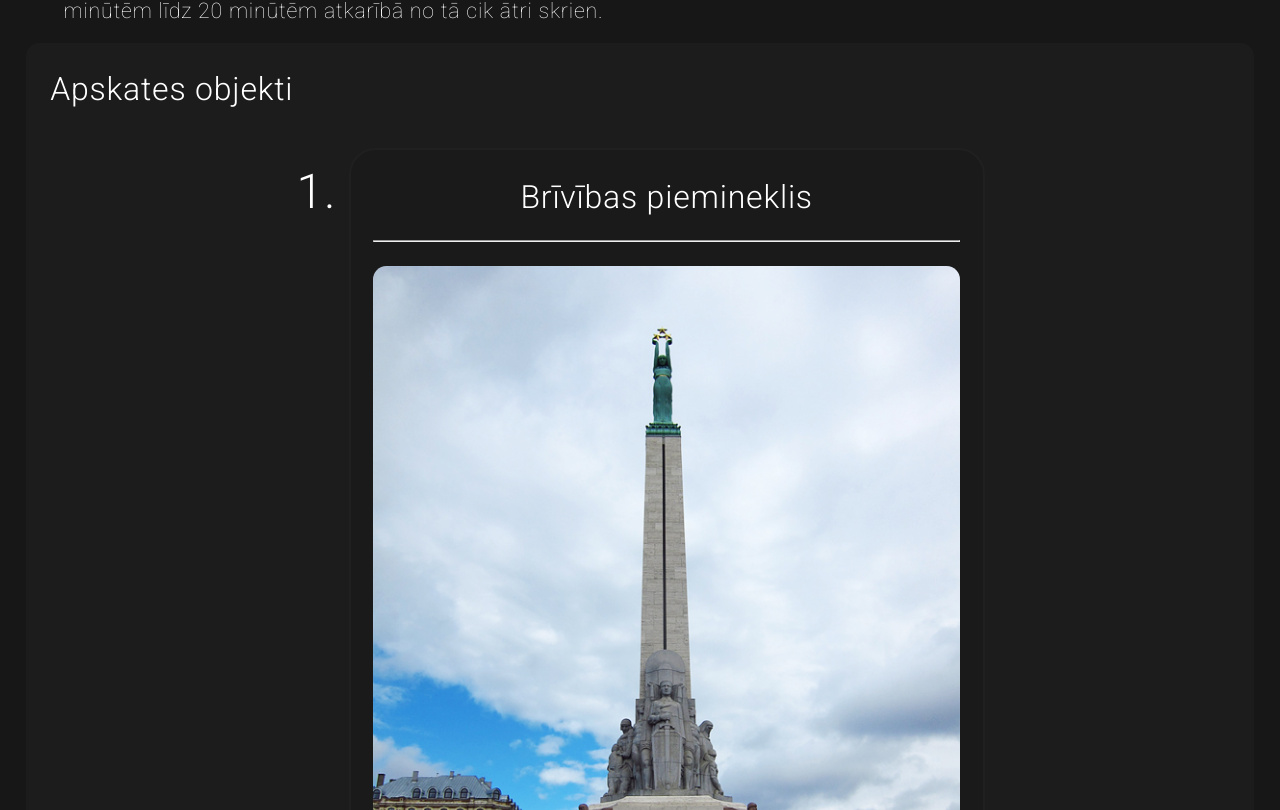
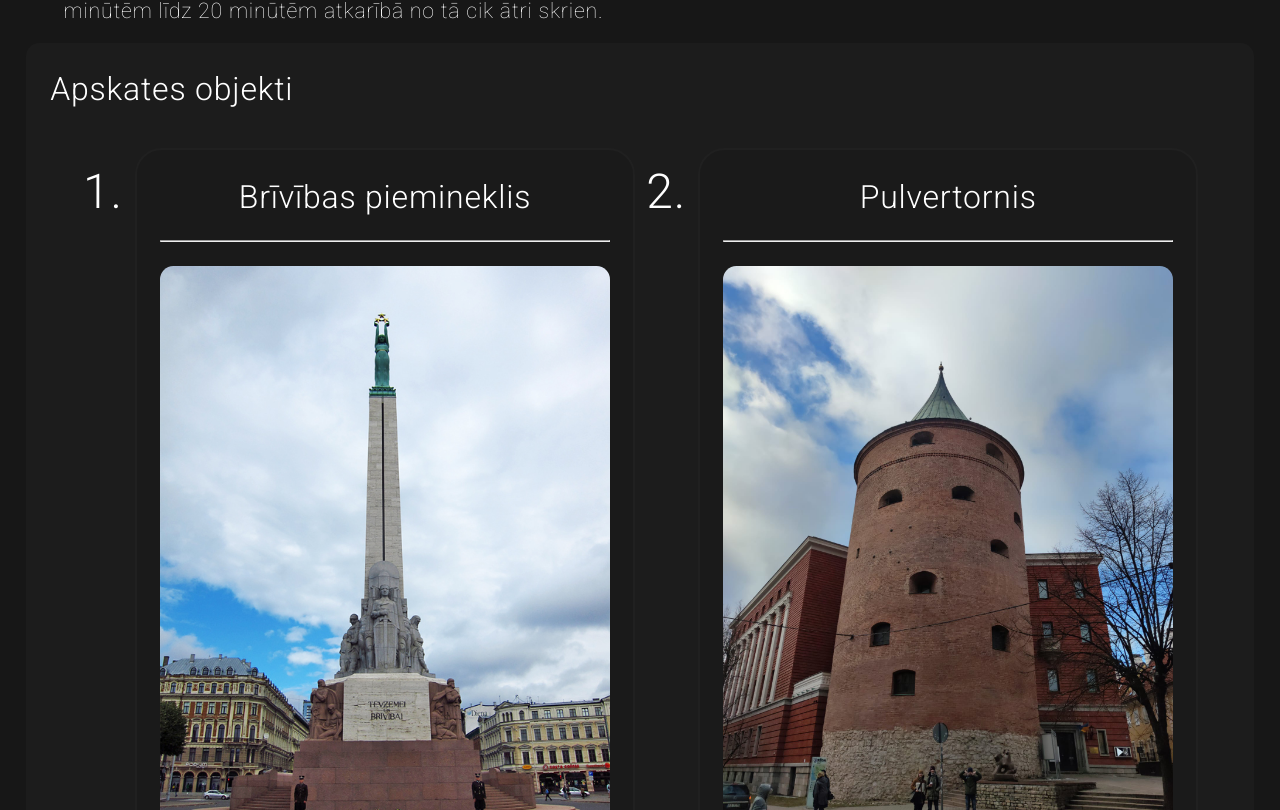
Before and after one commit to Humanitator/vecrigas-ekskursija, a Vue app: page /about in a window 1280 px wide. Shown: the part 430-1240 px from the top of the page. Built offline with nearby package versions, Linux system fonts and the light colour scheme.

Commit message:
FIxed sum css
Css is hard

```diff
--- a/src/assets/css/about.css
+++ b/src/assets/css/about.css
@@ -37,12 +37,18 @@ h4 {
     border-radius: 20pt;
     border: 2pt solid #202020;
 
-    max-width: 440pt;
+    max-width: 330pt;
 
-    margin: 10pt 25pt;
+    margin: 10pt;
     margin-left: auto;
     margin-right: auto;
     padding: 10pt 2%;
+}
+
+@media (orientation: landscape) {
+    .object {
+        max-width: 40%;
+    }
 }
 
 .object img {
--- a/src/assets/css/home.css
+++ b/src/assets/css/home.css
@@ -37,7 +37,7 @@ p {
     padding: 20pt 5%;
 }
 
-/* Objects */
+/* Info */
 
 .object-preview-title {
     font-size: 30pt;
@@ -47,11 +47,19 @@ p {
 .basic-info {
     display: flex;
     flex-wrap: wrap;
+    white-space: normal;
 }
 
 .info-text {
     margin: auto;
-    max-width: 600pt;
+    overflow-wrap: normal;
+    width: 100%;
+}
+
+@media (orientation: landscape) {
+    .info-text {
+        max-width: 50%;
+    }
 }
 
 .object-preview {
```
Also changed, not shown: 1 other file (tests, documents, lock files or other folders).
